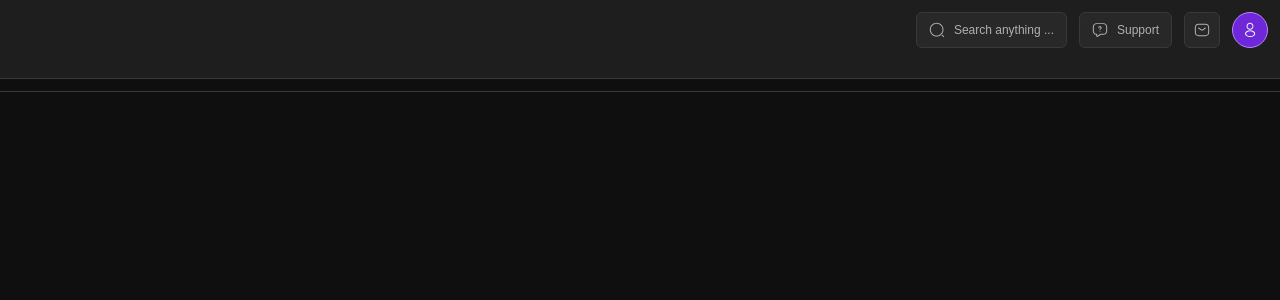
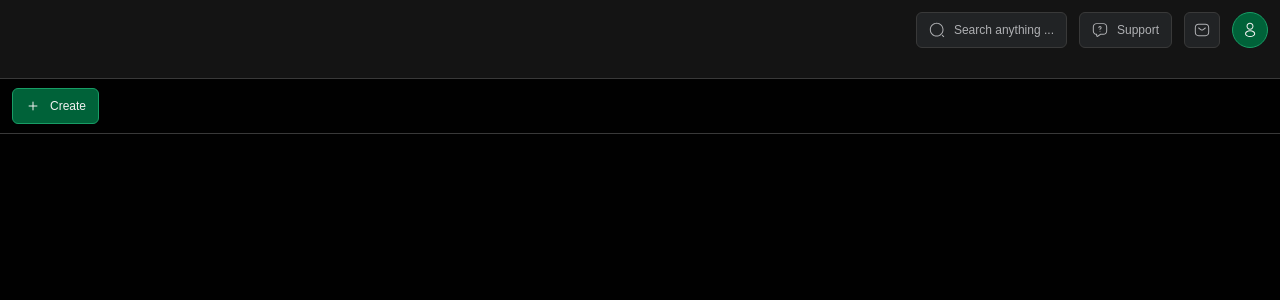
Before and after one commit to komiakov/HUMANims, a Nuxt app: page /reports in a window 1280 px wide. Shown: the top 300 px of the page. Built offline with nearby package versions, Linux system fonts and the light colour scheme; a web font is replaced by a local one.

Commit message:
added pages

```diff
--- a/app/assets/styles/colors.scss
+++ b/app/assets/styles/colors.scss
@@ -1,20 +1,20 @@
 :root {
-    --primary-bg-color: #1e1e1e;
-    --secondary-bg-color: #0f0f0f;
+    --primary-bg-color: #141414;
+    --secondary-bg-color: #010101;
 
-    --primary-item-color: #282828;
+    --primary-item-color: #212325;
 
     --primary-brdr-color: #393939;
     --primary-brdr-color__hover: #515151;
-    --accent-brdr-color: #b686ff;
+    --accent-brdr-color: #189d66;
     --alert-brdr-color: #712222;
 
     --primary-ft-color: #f1f1f1;
     --secondary-ft-color: #afb0b3;
     --accent-ft-color: #b3ffdf;
 
-    --accent-color: #6f28d9;
-    --accent-color__hover: #5f22bc;
+    --accent-color: #006239;
+    --accent-color__hover: #005934;
 
     --alert-color: #521515;
     --alert-color__hover: #4c1111;
--- a/app/layouts/default.vue
+++ b/app/layouts/default.vue
@@ -25,7 +25,7 @@
         background-color: var(--secondary-bg-color);
 
         #content-header {
-            padding: var(--spacing-xs) var(--spacing-md);
+            padding: var(--spacing-sm) var(--spacing-md);
             border-bottom: 1px solid var(--primary-brdr-color);
         }
     }
--- a/app/pages/databases/index.vue
+++ b/app/pages/databases/index.vue
@@ -6,7 +6,9 @@
                     <UiHmnButton icon-left="add" label="Create" variant="accent" />
                 </template>
                 <template #body>
-
+                    <UiHmnButton icon-left="addFolder" label="Folder" variant="transparent" :small="true" />
+                    <hr>
+                    <UiHmnButton icon-left="database" label="Database" variant="transparent" :small="true" to="/databases/editor" />
                 </template>
             </UiHmnDropdown>
 
--- a/app/pages/reports/index.vue
+++ b/app/pages/reports/index.vue
@@ -1,6 +1,16 @@
 <template>
     <div id="content-header">
         <section>
+            <UiHmnDropdown>
+                <template #btn>
+                    <UiHmnButton icon-left="add" label="Create" variant="accent" />
+                </template>
+                <template #body>
+                    <UiHmnButton icon-left="addFolder" label="Folder" variant="transparent" :small="true" />
+                    <hr>
+                    <UiHmnButton icon-left="report" label="Report" variant="transparent" :small="true" />
+                </template>
+            </UiHmnDropdown>
 
         </section>
         <section>
```
Also changed, not shown: app/pages/databases/editor.vue (renamed from app/pages/databases/new.vue).
